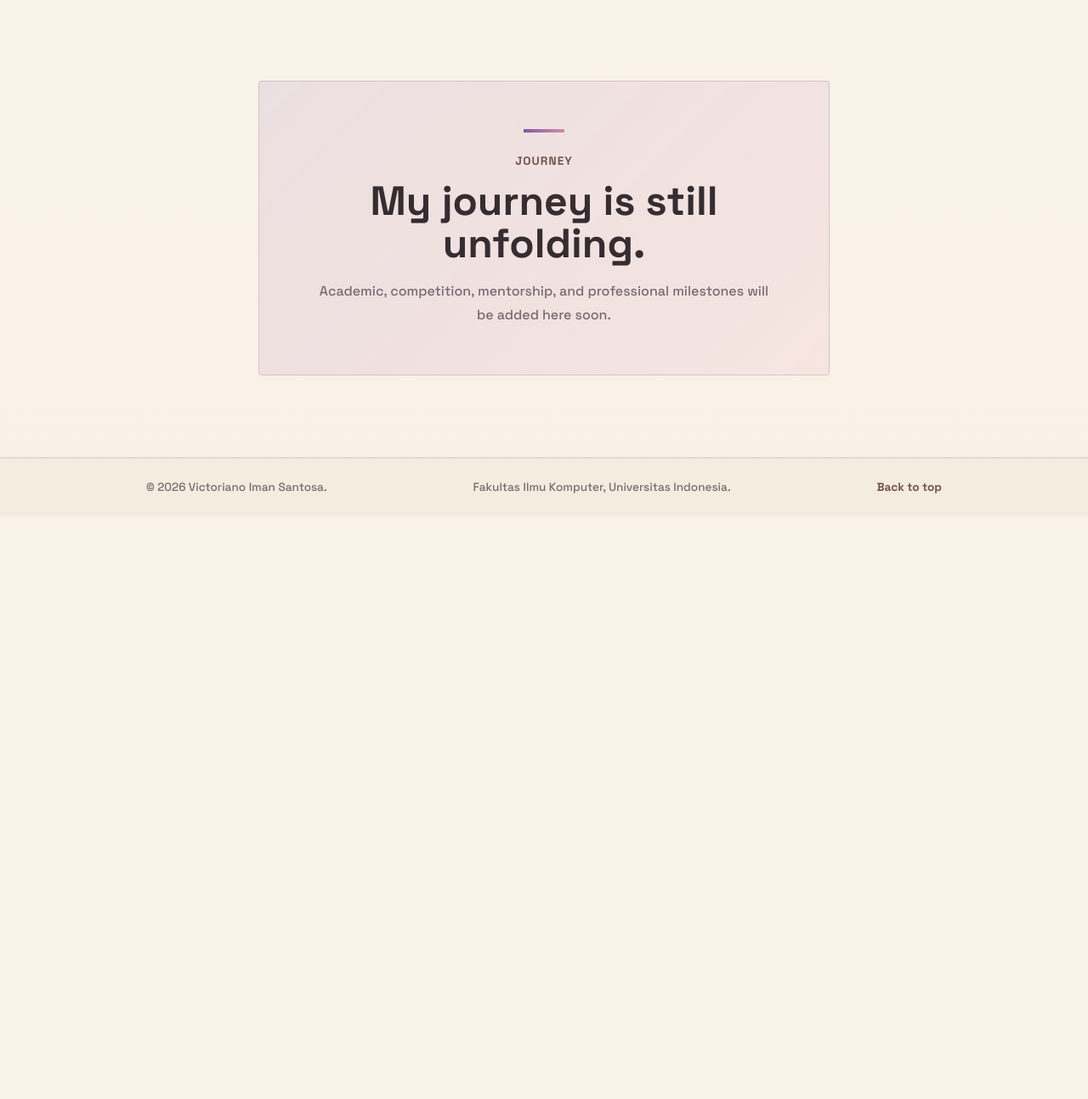
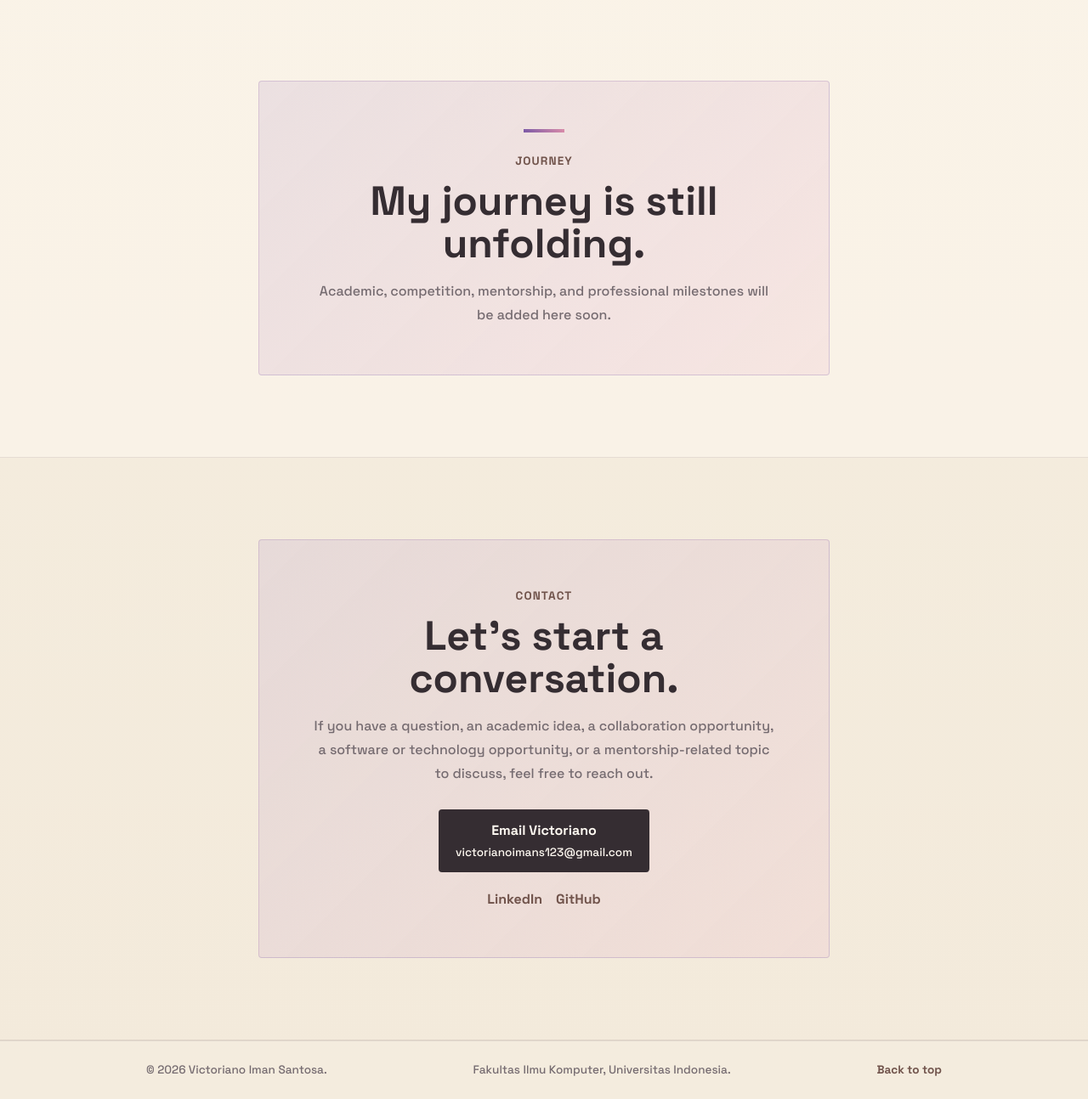
Before and after one commit to victorimans/myportofolio, a Django app: page / in a window 1280 px wide. Shown: the part 2811-4105 px from the top of the page at 85% size. Before the commit the page ends 3392 px from the top, so only its background shows below. Run offline with Django 5.2, Linux system fonts and the light colour scheme; some libraries are stand-ins or nearby versions.

Commit message:
Feat : Blueprint of the contact section

```diff
--- a/static/css/style.css
+++ b/static/css/style.css
@@ -623,6 +623,79 @@ main {
 
 
 /* =========================================
+   CONTACT
+========================================= */
+
+.contact-section {
+    border-bottom: 1px solid var(--line);
+}
+
+.contact-panel {
+    max-width: 42rem;
+    margin: 0 auto;
+    padding: clamp(2rem, 5vw, 3.5rem);
+    border: 1px solid rgba(125, 90, 166, 0.24);
+    border-radius: var(--radius);
+    background: linear-gradient(135deg, rgba(169, 140, 198, 0.18), rgba(237, 184, 204, 0.22));
+    text-align: center;
+}
+
+.contact-panel h2 {
+    margin-bottom: 1rem;
+    color: var(--ink);
+    font-size: clamp(2rem, 4vw, 3rem);
+    font-weight: 700;
+    line-height: 1.05;
+}
+
+.contact-invitation {
+    max-width: 34rem;
+    margin: 0 auto 1.75rem;
+    color: var(--muted);
+    line-height: 1.75;
+}
+
+.contact-email {
+    display: inline-grid;
+    gap: 0.25rem;
+    padding: 0.8rem 1.25rem;
+    border-radius: var(--radius);
+    background: var(--ink);
+    color: var(--paper);
+    font-weight: 700;
+    transition: background 0.2s ease, transform 0.2s ease;
+}
+
+.contact-email span:last-child {
+    font-size: 0.85rem;
+    font-weight: 500;
+    overflow-wrap: anywhere;
+}
+
+.contact-email:hover {
+    background: var(--brown);
+    color: white;
+    transform: translateY(-2px);
+}
+
+.contact-links {
+    display: flex;
+    justify-content: center;
+    gap: 1rem;
+    margin-top: 1.25rem;
+}
+
+.contact-links a {
+    color: var(--brown);
+    font-weight: 700;
+}
+
+.contact-links a:hover {
+    color: var(--accent-dark);
+}
+
+
+/* =========================================
    FOOTER
 ========================================= */
 
--- a/templates/index.html
+++ b/templates/index.html
@@ -158,7 +158,23 @@
                 </div>
             </div>
         </section>
-        <section id="contact" class="contact-section"></section>
+        <section id="contact" class="contact-section content-section" aria-labelledby="contact-heading">
+            <div class="container">
+                <div class="contact-panel">
+                    <p class="section-label">Contact</p>
+                    <h2 id="contact-heading">Let's start a conversation.</h2>
+                    <p class="contact-invitation">If you have a question, an academic idea, a collaboration opportunity, a software or technology opportunity, or a mentorship-related topic to discuss, feel free to reach out.</p>
+                    <a class="contact-email" href="mailto:victorianoimans123@gmail.com">
+                        <span>Email Victoriano</span>
+                        <span>victorianoimans123@gmail.com</span>
+                    </a>
+                    <div class="contact-links" aria-label="Other contact channels">
+                        <a href="https://www.linkedin.com/in/victorianoimansantosa/" target="_blank" rel="noopener noreferrer">LinkedIn</a>
+                        <a href="https://github.com/victorimans" target="_blank" rel="noopener noreferrer">GitHub</a>
+                    </div>
+                </div>
+            </div>
+        </section>
 
     </main>
 
```
Also changed, not shown: README.md.
